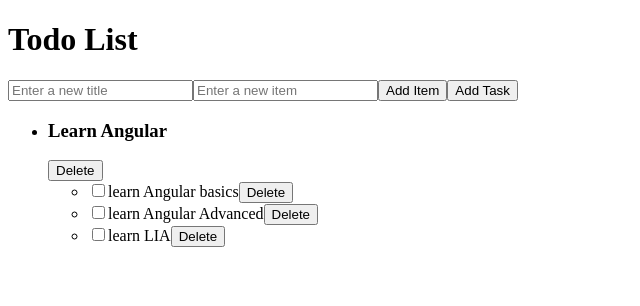
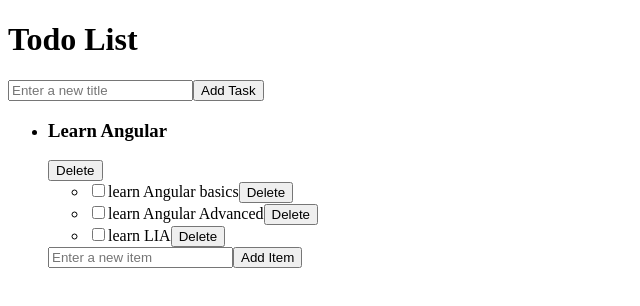
Before and after one commit to PontusEkstrom02/angular, an Angular app in the folder FirstTest/: page / in a window 1280 px wide. Shown: the top 306 px of the page, without its empty margins (0-640 px from the left). Built offline with nearby package versions, Linux system fonts and the light colour scheme.

Commit message:
edited the add item function so that its independent and under the list

```diff
--- a/FirstTest/src/app/app.module.ts
+++ b/FirstTest/src/app/app.module.ts
@@ -7,13 +7,15 @@
 import { TestComponentComponent } from './test-component/test-component.component';
 import { TodoListComponent } from './todo-app-components/todo-list/todo-list.component';
 import { AddTaskComponent } from './todo-app-components/add-task/add-task.component';
+import { AddTextComponent } from './todo-app-components/add-text/add-text.component';
 
 @NgModule({
   declarations: [
     AppComponent,
     TestComponentComponent,
     TodoListComponent,
-    AddTaskComponent
+    AddTaskComponent,
+    AddTextComponent
   ],
   imports: [
     BrowserModule,
--- a/FirstTest/src/app/todo-app-components/add-task/add-task.component.html
+++ b/FirstTest/src/app/todo-app-components/add-task/add-task.component.html
@@ -1,6 +1,4 @@
 <div>
     <input type="text" [(ngModel)]="newTaskTitle" placeholder="Enter a new title" />
-    <input type="text" [(ngModel)]="newTaskDescriptionItem" placeholder="Enter a new item" />
-<button (click)="addItem(newTaskDescriptionItem)">Add Item</button>
     <button (click)="addTask()">Add Task</button>
 </div>
--- a/FirstTest/src/app/todo-app-components/add-task/add-task.component.ts
+++ b/FirstTest/src/app/todo-app-components/add-task/add-task.component.ts
@@ -9,18 +9,11 @@
 export class AddTaskComponent {
   newTaskTitle: string = '';
   newTaskDescription: string[] = [];
-  newTaskDescriptionItem: string = '';
 
   @Output() taskAdded = new EventEmitter<{ title: string, description: string[] }>();
 
-  addItem(descriptionText: string): void {
-    if (descriptionText.trim() !== '') {
-      this.newTaskDescription.push(descriptionText);
-    }
-  }
-
   addTask(): void {
-    if (this.newTaskTitle.trim() !== '' && this.newTaskDescription.length > 0) {
+    if (this.newTaskTitle.trim() !== '') {
       this.taskAdded.emit({ title: this.newTaskTitle, description: this.newTaskDescription });
       this.newTaskTitle = '';
       this.newTaskDescription = [];
--- /dev/null
+++ b/FirstTest/src/app/todo-app-components/add-text/add-text.component.html
@@ -0,0 +1,2 @@
+<input type="text" [(ngModel)]="newTaskDescriptionItem" placeholder="Enter a new item" />
+<button (click)="addItem(newTaskDescriptionItem)">Add Item</button>
--- /dev/null
+++ b/FirstTest/src/app/todo-app-components/add-text/add-text.component.ts
@@ -0,0 +1,25 @@
+import { Component, Output, EventEmitter } from '@angular/core';
+import { DescriptionItem } from '../task.model';
+
+@Component({
+  selector: 'app-add-text',
+  templateUrl: './add-text.component.html',
+  styleUrls: ['./add-text.component.sass']
+})
+export class AddTextComponent {
+  @Output() descriptionAdded = new EventEmitter<DescriptionItem>();
+
+  newTaskDescriptionItem: string = '';
+
+  addItem(descriptionText: string): void {
+    if (descriptionText.trim() !== '') {
+      const newDescriptionItem: DescriptionItem = {
+        text: descriptionText,
+        completed: false
+      };
+
+      this.descriptionAdded.emit(newDescriptionItem);
+      this.newTaskDescriptionItem = ''; // Clear the input field after adding the item
+    }
+  }
+}
--- a/FirstTest/src/app/todo-app-components/todo-list/todo-list.component.html
+++ b/FirstTest/src/app/todo-app-components/todo-list/todo-list.component.html
@@ -9,5 +9,6 @@
           <button (click)="deleteItem(item, task)">Delete</button>
         </li>
       </ul>
+      <app-add-text (descriptionAdded)="onDescriptionAdded($event, task)"></app-add-text>
     </li>
   </ul>
--- a/FirstTest/src/app/todo-app-components/todo-list/todo-list.component.ts
+++ b/FirstTest/src/app/todo-app-components/todo-list/todo-list.component.ts
@@ -26,4 +26,8 @@
   toggleItem(item: DescriptionItem): void {
     item.completed = !item.completed;
   }
+
+  onDescriptionAdded(descriptionItem: DescriptionItem, task: Task): void {
+    task.description.push(descriptionItem);
+  }
 }
```
Also changed, not shown: FirstTest/src/app/todo-app-components/add-text/add-text.component.sass (added), 1 other file (tests, documents, lock files or other folders).
